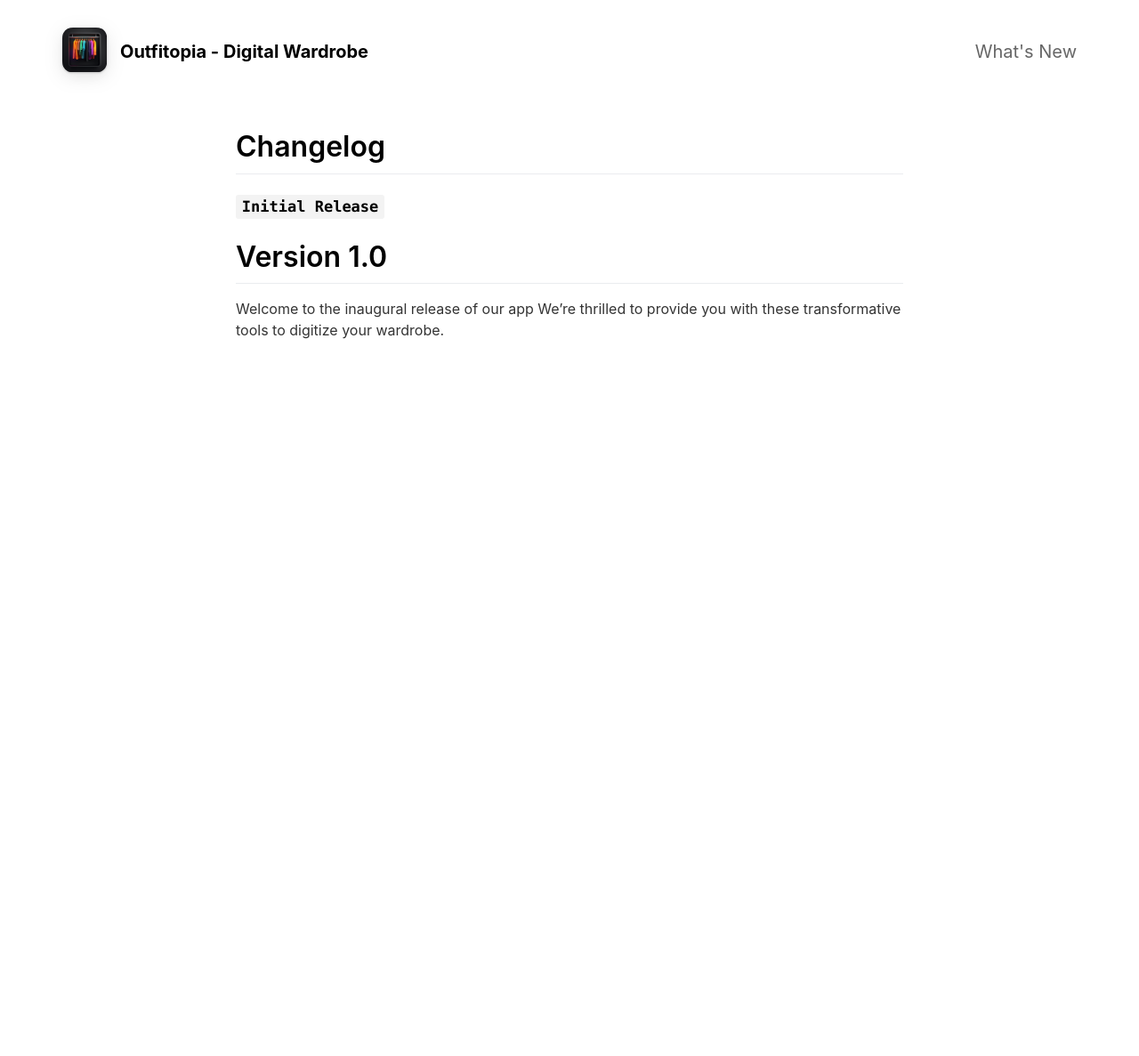
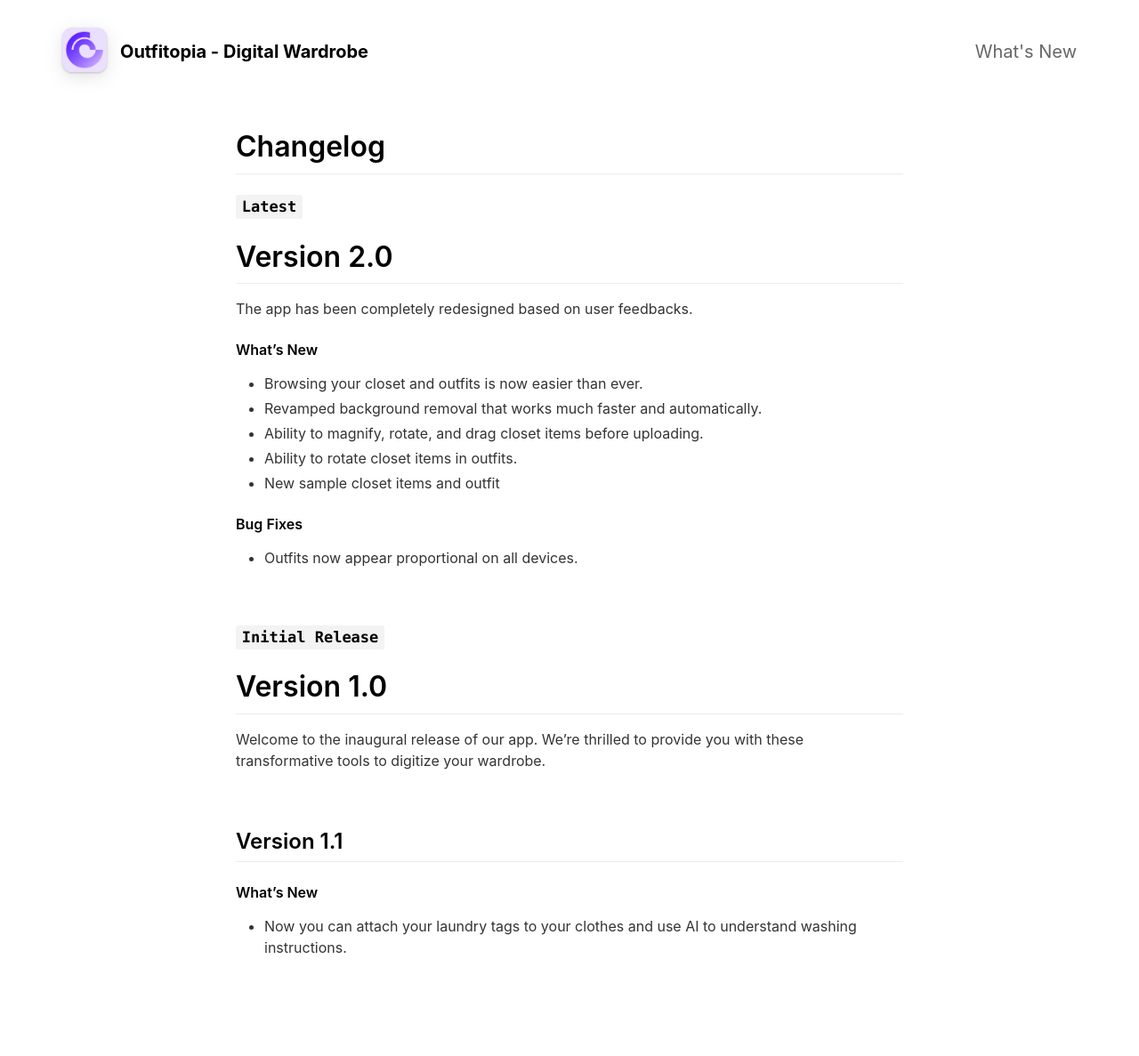
Before and after one commit to lorandfazakas/outfitopia-landing-page, a Jekyll site: the page built from _pages/changelog.md, in a window 1280 px wide. Shown: the whole page at 89% size. Built offline with Jekyll 4.4.1, drawn with Linux system fonts in a browser that asks for light colours; nearby versions of some CDN libraries; before the commit the page ends 900 px from its top, so only the background shows below that.

Commit message:
website redesign

```diff
--- a/_config.yml
+++ b/_config.yml
@@ -56,30 +56,30 @@ topbar_color                              : "#000000"
 topbar_transparency                       : 0.1
 topbar_title_color                        : "#ffffff"
 
-cover_image                               : assets/headerimage1.jpeg                    # Replace with alternative image path or image URL.
+cover_image                               : assets/headerimage.jpg                    # Replace with alternative image path or image URL.
 cover_overlay_color                       : "#363b3d"
-cover_overlay_transparency                : 0.5
+cover_overlay_transparency                : 0.2
 
 device_color                              : black                                     # Set to: blue, black, yellow, coral or white.
 
-body_background_color                     : "#000000"
+body_background_color                     : "#E1C7FF"
 
-link_color                                : "#5E9EFF"
+link_color                                : "#6234D5"
 
 app_title_color                           : "#ffffff"
 app_price_color                           : "#ffffff"
 app_description_color                     : "#ffffff"
 
-feature_title_color                       : "#ffffff"
+feature_title_color                       : "#000000"
 feature_text_color                        : "#747479"
 
-feature_icons_foreground_color            : "#5E9EFF"
-feature_icons_background_color            : "#1C1C1E"
+feature_icons_foreground_color            : "#E1C7FF"
+feature_icons_background_color            : "#6234D5"
 
-social_icons_foreground_color             : "#5E9EFF"
-social_icons_background_color             : "#1C1C1E"
+social_icons_foreground_color             : "#E1C7FF"
+social_icons_background_color             : "#6234D5"
 
-footer_text_color                         : "#666666"
+footer_text_color                         : "#6234D5"
 
 
 
--- a/_pages/changelog.md
+++ b/_pages/changelog.md
@@ -6,7 +6,31 @@ include_in_header: true
 
 # Changelog
 
+### `Latest`
+# **Version 2.0**
+The app has been completely redesigned based on user feedbacks.
+
+#### What's New
+- Browsing your closet and outfits is now easier than ever.
+- Revamped background removal that works much faster and automatically.
+- Ability to magnify, rotate, and drag closet items before uploading.
+- Ability to rotate closet items in outfits.
+- New sample closet items and outfit
+
+#### Bug Fixes
+- Outfits now appear proportional on all devices.
+
+<br>
+
 ### `Initial Release`
 # **Version 1.0**
-Welcome to the inaugural release of our app
+Welcome to the inaugural release of our app.
 We're thrilled to provide you with these transformative tools to digitize your wardrobe.
+
+<br>
+
+## **Version 1.1**
+#### What's New
+- Now you can attach your laundry tags to your clothes and use AI to understand washing instructions.
+
+<br>
```
Also changed, not shown: assets/headerimage.png (deleted), assets/headerimage1.jpeg (deleted), assets/icon.png, assets/screenshot/fsafasfsa.jpeg (added), assets/screenshot/screenshot.png, assets/test.png (added), 1 other file.
